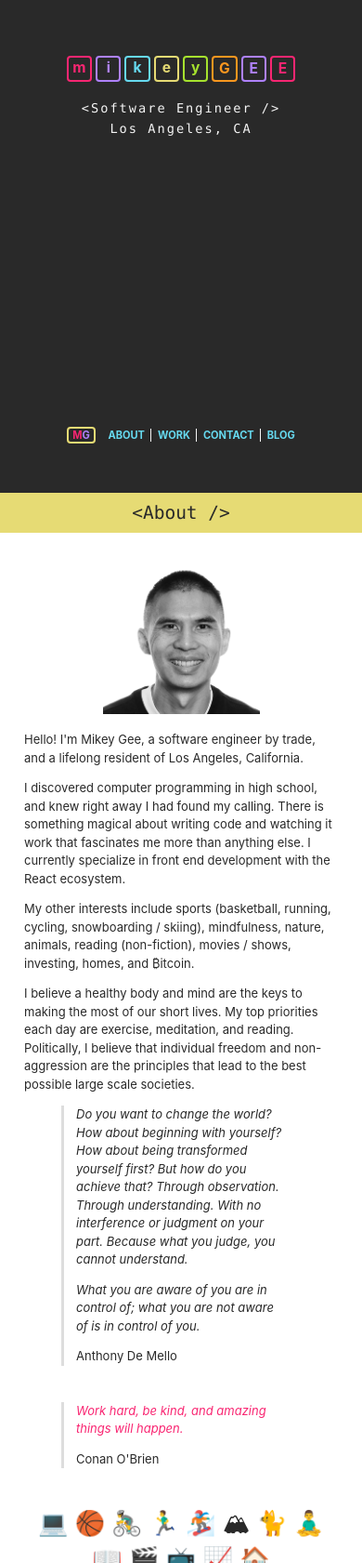
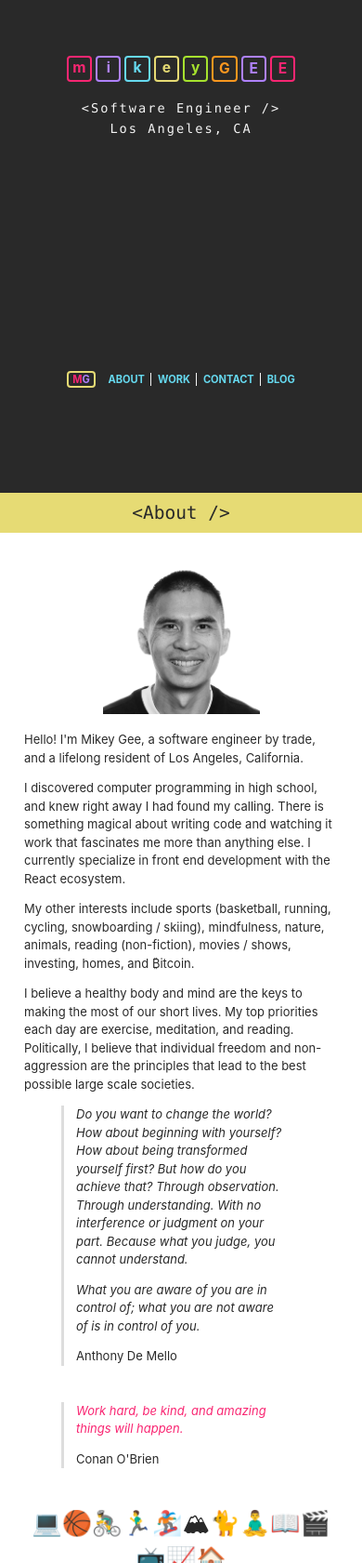
Before and after one commit to mikeygee/mikeygee.github.com, a Gatsby site: page / in a window 390 px wide. Shown: the part 319-2000 px from the top of the page at 93% size. Built offline with nearby package versions, Linux system fonts and the light colour scheme; Gatsby itself is replaced by a stand-in of ours.

Commit message:
mobile fixes

```diff
--- a/src/components/About.js
+++ b/src/components/About.js
@@ -216,7 +216,19 @@
             <p>Conan O'Brien</p>
         </blockquote>
         <EmojiContainer>
-            💻 🏀 🚴‍♂️ 🏃‍♂️ 🏂 🏔 🐈 🧘‍♂️ 📖 🎬 📺 📈 🏠
+            <span role="img" aria-label="laptop">💻</span>
+            <span role="img" aria-label="basketball">🏀</span>
+            <span role="img" aria-label="cycling">🚴‍♂️</span>
+            <span role="img" aria-label="run">🏃‍♂️</span>
+            <span role="img" aria-label="snowboard">🏂</span>
+            <span role="img" aria-label="mountain">🏔</span>
+            <span role="img" aria-label="cat">🐈</span>
+            <span role="img" aria-label="meditate">🧘‍♂️</span>
+            <span role="img" aria-label="book">📖</span>
+            <span role="img" aria-label="movie">🎬</span>
+            <span role="img" aria-label="tv">📺</span>
+            <span role="img" aria-label="finance">📈</span>
+            <span role="img" aria-label="home">🏠</span>
         </EmojiContainer>
         <SectionSubHeader>Favorites</SectionSubHeader>
         {
@@ -241,6 +253,6 @@
             ))
         }
         <SectionSubHeader>Playlist</SectionSubHeader>
-        <iframe src={SPOTIFY_PLAYLIST} width="280" height="380" frameborder="0" allowtransparency="true"></iframe>
+        <iframe src={SPOTIFY_PLAYLIST} title="Spotify playlist" width="280" height="380" frameborder="0" allowtransparency="true"></iframe>
     </AboutContent>
 );
--- a/src/components/Work.js
+++ b/src/components/Work.js
@@ -1,6 +1,5 @@
 import React from 'react'
 import styled from 'styled-components';
-import { Link } from 'gatsby';
 
 import { colors } from '../styles';
 import { convertLinks } from '../utils';
--- a/src/components/index.js
+++ b/src/components/index.js
@@ -41,7 +41,7 @@
     align-items: center;
     position: sticky;
     top: 0;
-    margin-top: -80px;
+    margin-top: -140px;
     background-color: ${colors.bgInverse};
     z-index: 2;
     min-height: 45px;
--- a/src/pages/index.js
+++ b/src/pages/index.js
@@ -5,7 +5,7 @@
 
 import { colors, fonts, breakpoints, GlobalStyles } from '../styles';
 
-import { IoLogoGithub, IoIosMail, IoLogoTwitter, IoLogoLinkedin, IoIosArrowRoundDown } from 'react-icons/io';
+import { IoLogoGithub, IoIosMail, IoLogoTwitter, IoLogoLinkedin } from 'react-icons/io';
 
 import {
     Nav,
@@ -33,7 +33,7 @@
 `;
 
 const Spacer = styled.div`
-    height: 40px;
+    height: 100px;
     background-color: ${colors.bgInverse};
 `;
 
--- a/src/styles.js
+++ b/src/styles.js
@@ -51,7 +51,7 @@
 export const fonts = {
     sansSerif: "-apple-system, BlinkMacSystemFont, 'Segoe UI', Roboto, Helvetica, Arial, sans-serif, 'Apple Color Emoji', 'Segoe UI Emoji', 'Segoe UI Symbol'",
     serif: "Charter, Georgia, 'Times New Roman', serif",
-    monospace: "Menlo, Consolas, 'Courier New', monospace"
+    monospace: "Menlo, Consolas, monospace"
 };
 
 export const GlobalStyles = createGlobalStyle`
```
